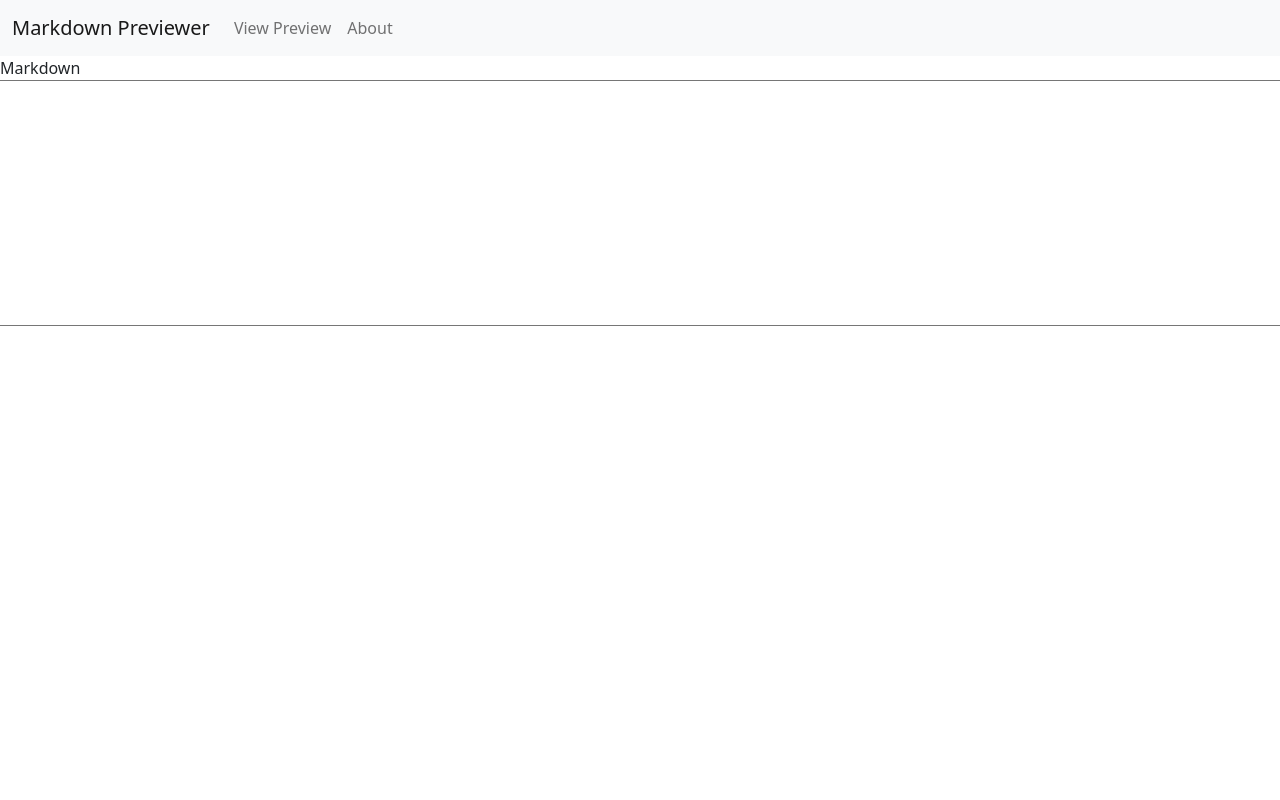
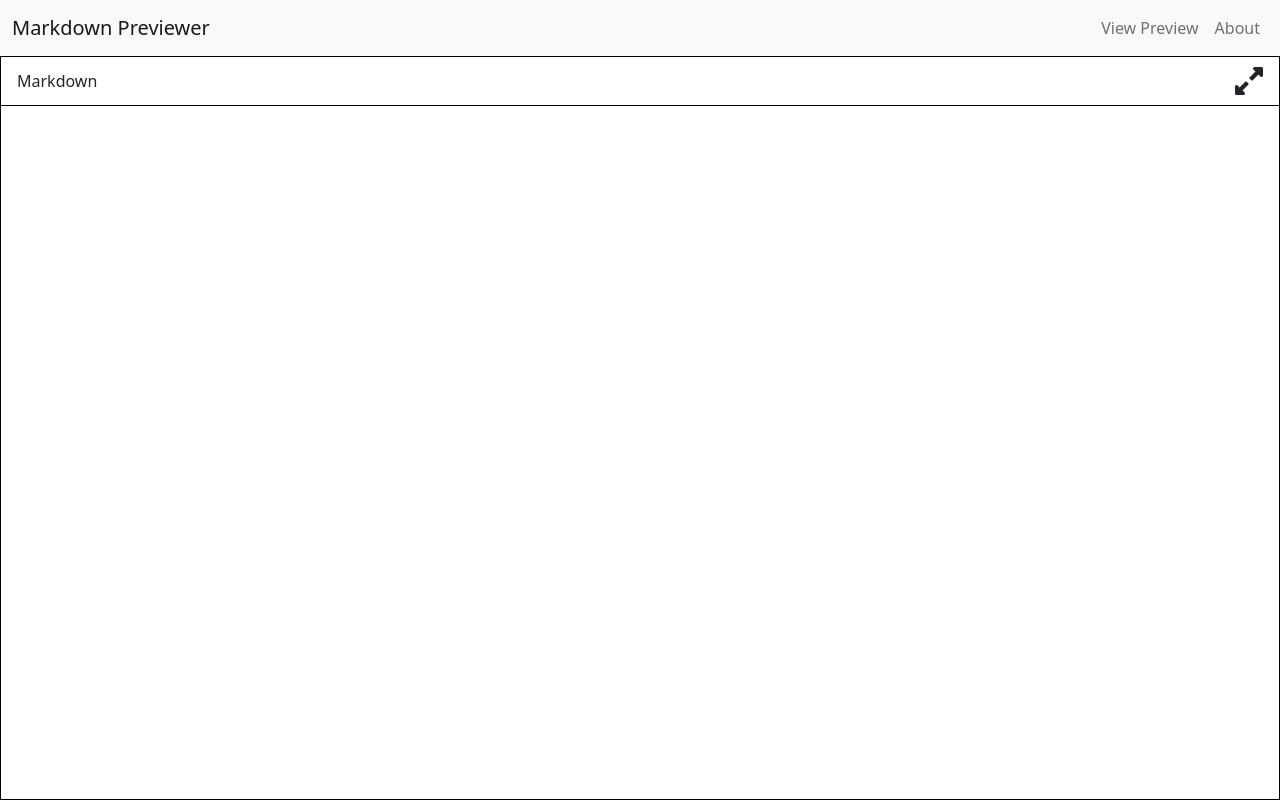
Before and after one commit to John-Yip-HK/markdown-previewer, a website: page index.html in a window 1280 px wide. Drawn offline with nearby package versions, Linux system fonts and the light colour scheme.

Commit message:
Rough mobile interface present. Need to retrieve border heights in JavaScript.

```diff
--- a/assets/css/styles.scss
+++ b/assets/css/styles.scss
@@ -1,2 +1,41 @@
 // Your styles here
-$test-var: 123;
+
+@mixin setBlockCenter() {
+  margin: 0 auto;
+}
+
+@mixin setMarginAndPadding($margin-size, $padding-size) {
+  margin: $margin-size;
+  padding: $padding-size;
+}
+
+body {
+  height: 100vh;
+}
+
+.page-container {
+  @include setBlockCenter();
+  width: 100vw;
+  height: 100%;
+  border: 1px solid black;
+
+  .row {
+    @include setMarginAndPadding(0, 0);
+    max-height: 100%;
+
+    #top-bar {
+      padding: 0.5rem 1rem;
+      border-bottom: 1px solid black;
+    }
+
+    textarea[name="editor"] {
+      resize: none;
+      border-style: none;
+      font-family: "Courier", sans-serif;
+    }
+
+    textarea[name="editor"]:focus {
+      outline: none;
+    }
+  }
+}
--- a/assets/js/scripts.js
+++ b/assets/js/scripts.js
@@ -0,0 +1,28 @@
+const setMainHeight = () => {
+  const bodyHeight = document.getElementsByTagName("body")[0].offsetHeight;
+  const navbarHeight = document.getElementById("navbar").offsetHeight;
+
+  document.getElementsByTagName("main")[0].style.height = `${
+    bodyHeight - navbarHeight
+  }px`;
+};
+
+const setTextareaHeight = () => {
+  const bodyHeight = document.getElementsByTagName("body")[0].offsetHeight;
+  const navbarHeight = document.getElementById("navbar").offsetHeight;
+  const topBarHeight = document.getElementById("top-bar").offsetHeight;
+
+  document.getElementsByClassName("editor")[0].style.height = `${
+    bodyHeight - navbarHeight - topBarHeight - 2
+  }px`;
+};
+
+window.onload = () => {
+  setMainHeight();
+  setTextareaHeight();
+};
+
+window.addEventListener("resize", (event) => {
+  setMainHeight();
+  setTextareaHeight();
+});
--- a/index.html
+++ b/index.html
@@ -13,35 +13,39 @@
 
   <title>Markdown Previewer</title>
 </head>
-<body>
-  <header>
-    <nav class="navbar navbar-expand-lg navbar-light bg-light">
+<body class="m-0 p-0">
+  <nav id="navbar" class="navbar navbar-expand-lg navbar-light bg-light">
     <div class="container-fluid">
       <span class="navbar-brand mb-0 h1">Markdown Previewer</span>
-        <button class="navbar-toggler" type="button" data-bs-toggle="collapse" data-bs-target="#navbarNavAltMarkup" aria-controls="navbarNavAltMarkup" aria-expanded="false" aria-label="Toggle navigation">
+      <button class="navbar-toggler" type="button" data-bs-toggle="collapse" data-bs-target="#navbarNav" aria-controls="navbarNav" aria-expanded="false" aria-label="Toggle navigation">
         <span class="navbar-toggler-icon"></span>
       </button>
       <div class="collapse navbar-collapse" id="navbarNav">
+        <span class="me-auto">
+          <!-- This span pushes all nav items to the right when the viewport is at lg breakpoint width or more. -->
+        </span>
         <ul class="navbar-nav">
           <li class="nav-item">
-              <a class="nav-link" href="#">View Preview</a>
+            <a class="nav-link" onclick="alert(this.innerHTML)">View Preview</a>
           </li>
           <li class="nav-item">
-              <a class="nav-link" href="#">About</a>
+            <a class="nav-link" onclick="alert(this.innerHTML)">About</a>
           </li>
         </ul>
       </div>
     </div>
   </nav>
-  </header>
 
   <main>
     <div id="editor" class="page-container">
-      <div class="row">
-        <div class="col-12">Markdown</div>
+      <div class="row page">
+        <div id="top-bar" class="col-12 d-flex justify-content-between">
+          <span class="fs-6 top-bar-title align-self-center">Markdown</span>
+          <i class="fas fa-expand-alt fa-2x"></i>
         </div>
-      <div class="row">
-        <textarea name="" id="editor" cols="30" rows="10"></textarea>
+      </div>
+      <div id="content" class="row page">
+        <textarea name="editor" id="editor" class="editor"></textarea>
       </div>
     </div>
   </main>
```
Also changed, not shown: assets/css/styles.css, 1 other file. Lines whose indentation alone changed are shown as unchanged.
